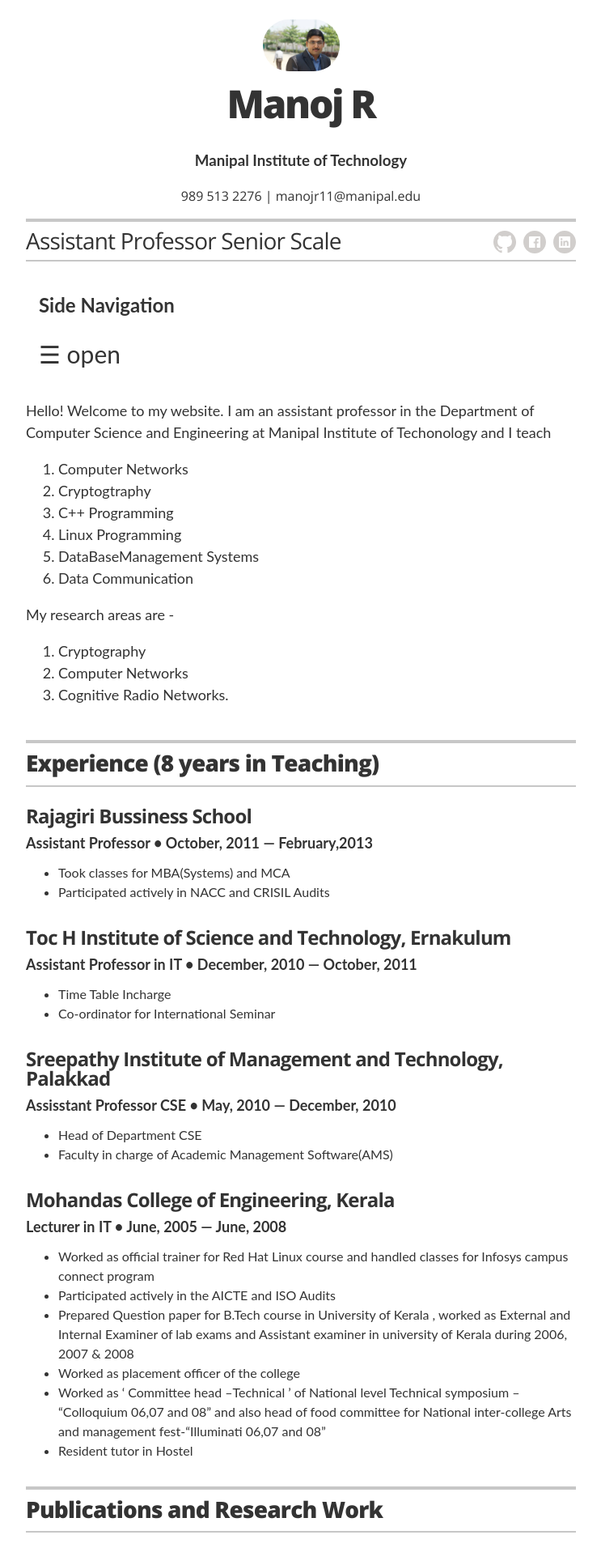
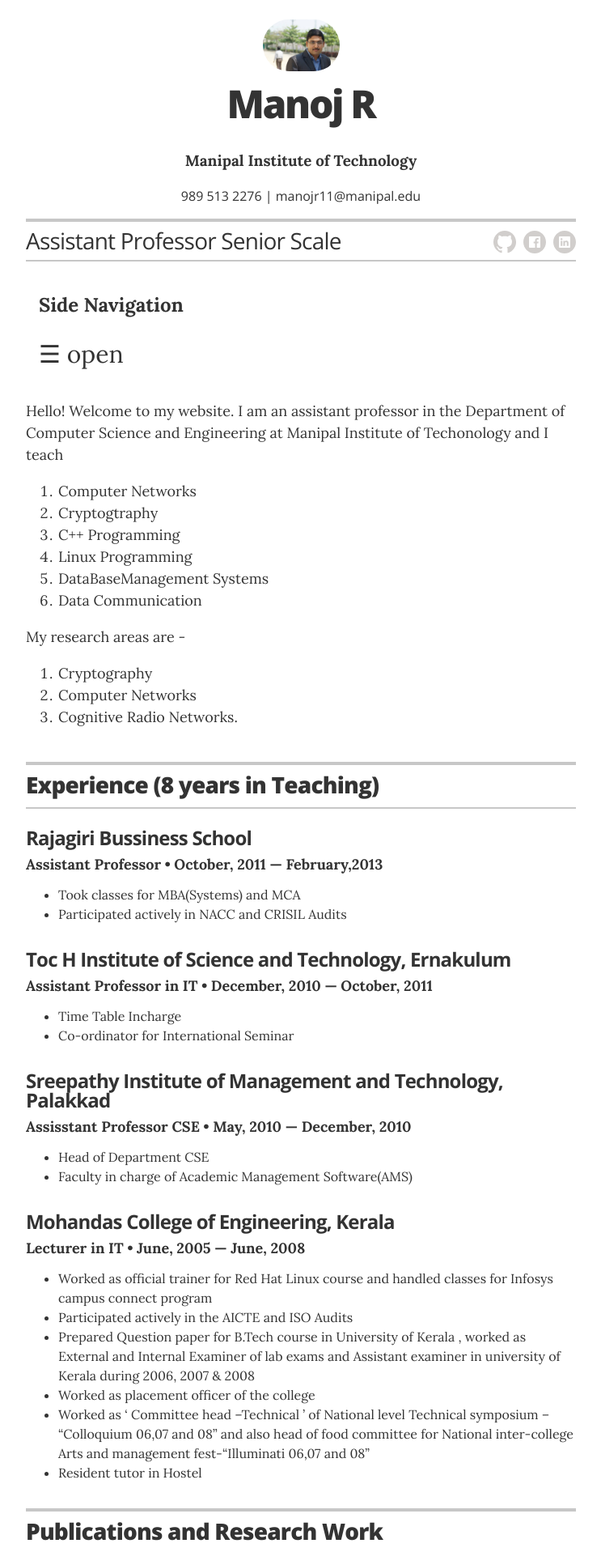
Before and after one commit to manojramchandran/manojramchandran.github.com, a Jekyll site: the page built from index.html, in a window 1280 px wide. Shown: the top 1917 px of the page at 81% size, without its empty margins (268-1011 px from the left). Built offline with Jekyll 4.4.1, drawn with Linux system fonts in a browser that asks for light colours.

Commit message:
Update resume.html

```diff
--- a/_layouts/resume.html
+++ b/_layouts/resume.html
@@ -33,9 +33,6 @@
 
         <!--- FROM HEre changes -->
         <style>
-body {
-    font-family: "Lato", sans-serif;
-}
 
 .sidenav {
     height: 100%;
```
